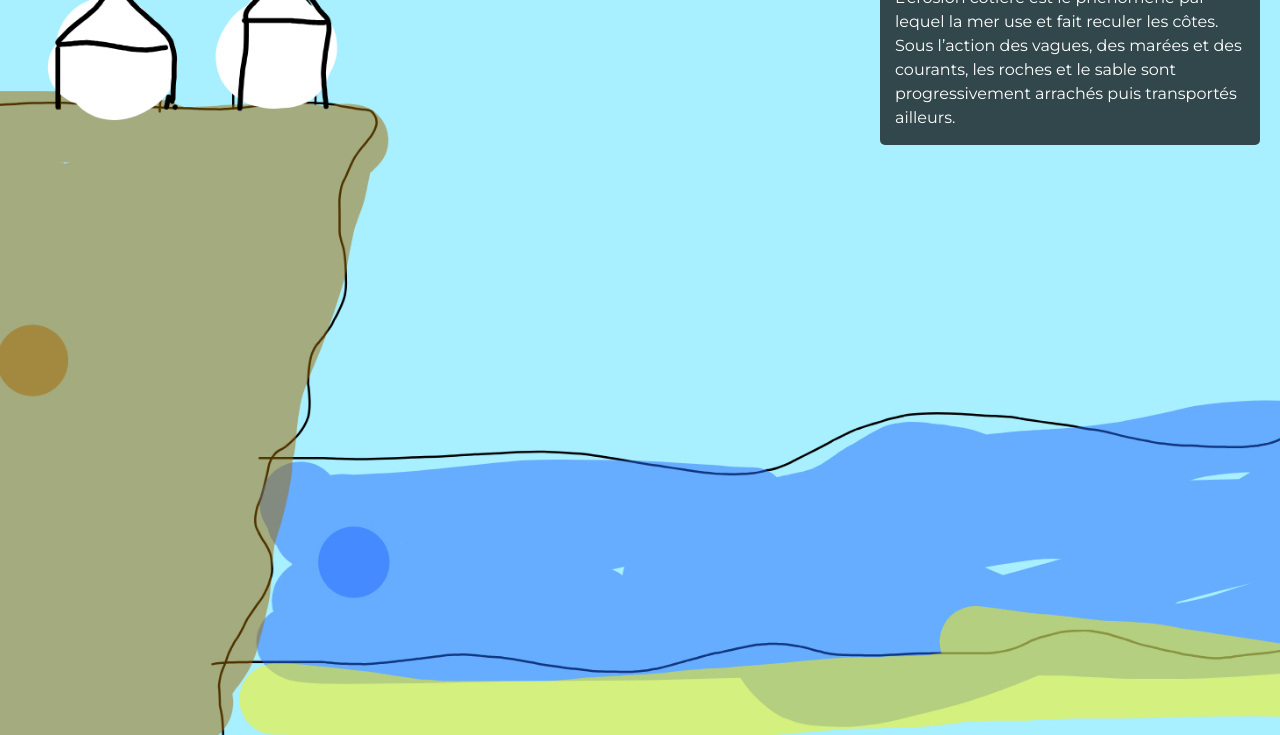
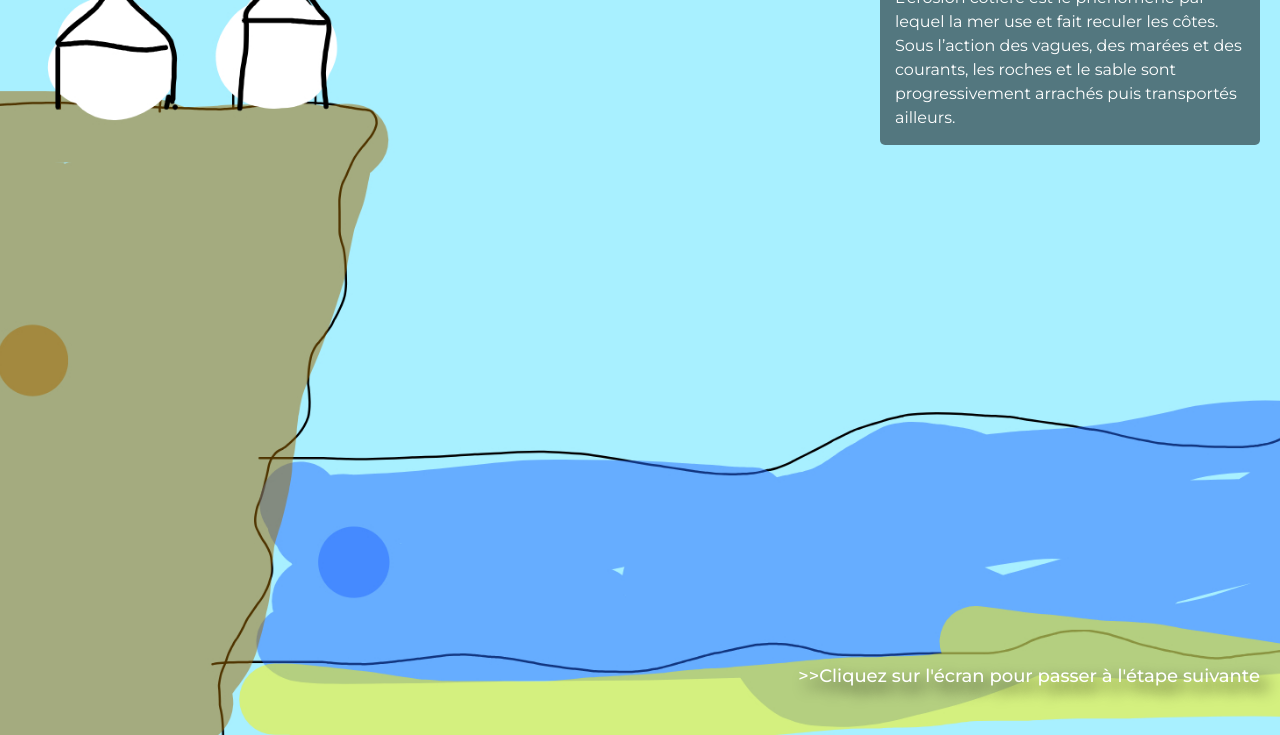
Before and after one commit to zoegoujon/Centrotus, a website: page centrotus/src/pages/erosion.html in a window 1280 px wide. Shown: the part 65-800 px from the top of the page. Drawn offline with Linux system fonts and the light colour scheme.

Commit message:
style(erosion)

```diff
--- a/centrotus/src/pages/erosion.html
+++ b/centrotus/src/pages/erosion.html
@@ -11,6 +11,7 @@
 <body>
     <div id="app">
         <h1>Érosion</h1>
+        <p id="next"> >>Cliquez sur l'écran pour passer à l'étape suivante</p>
     </div>
 </body>
 </html>
--- a/centrotus/src/styles/erosion.css
+++ b/centrotus/src/styles/erosion.css
@@ -9,6 +9,15 @@ body {
     background-position: center;
     height: 100vh;
     width: 100%;
+    display: flex;
+    flex-direction: column;
+}
+
+#app {
+    position: relative;
+    height: 100vh;
+    width: 100%;
+    display: flex;
 }
 
 h1 {
@@ -25,9 +34,22 @@ h1 {
     top: 20px;
     right: 20px;
     width: 350px;
-    background: rgba(0, 0, 0, 0.7);
+    background: rgba(0, 0, 0, 0.5);
     padding: 15px;
     border-radius: 5px;
     font-size: 16px;
     line-height: 1.5;
 }
+
+#next {
+    position: fixed;
+    bottom: 20px;
+    right: 0;
+    font-size: 18px;
+    color: white;
+    padding: 10px 20px;
+    border-radius: 5px;
+    cursor: pointer;
+    text-shadow: 8px 8px 16px rgba(0, 0, 0, 1);
+    font-weight: 500;
+}
```
